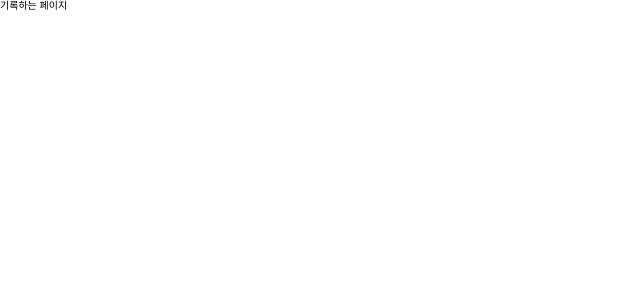
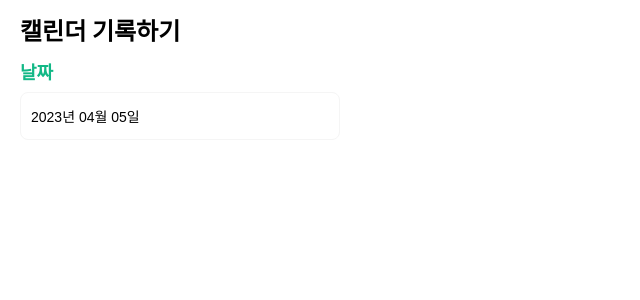
Before and after one commit to MyTumblerDiary/MTD-front, a Next.js app: page /record in a window 1280 px wide. Shown: the top 300 px of the page, without its empty margins (0-640 px from the left). Built offline with nearby package versions, Linux system fonts and the light colour scheme.

Commit message:
feat: 기록페이지에서 날짜 부분 구현(react-datepicker 사용)

```diff
--- /dev/null
+++ b/src/components/Record/DatePicker/DatePicker.css
@@ -0,0 +1,62 @@
+.react-datepicker {
+  font-size: 16px;
+  border: 2px solid #12b886;
+  border-radius: 12px;
+}
+
+.react-datepicker-wrapper {
+  width: auto;
+}
+
+.react-datepicker__triangle {
+  display: none;
+}
+
+.react-datepicker__month-container {
+  width: 250px;
+  border-radius: inherit;
+}
+
+.react-datepicker__header {
+  background-color: #fff;
+  border: none;
+  padding: 0;
+  border-top-right-radius: inherit !important;
+  border-top-left-radius: inherit;
+  margin-bottom: 15px;
+}
+
+.react-datepicker__month {
+  padding: 0 16px 8px 16px;
+}
+
+.react-datepicker__day-names {
+  padding: 0 16px;
+  display: flex;
+  justify-content: space-between;
+}
+
+.react-datepicker__month {
+  margin: 0;
+}
+
+.react-datepicker__day-name {
+  width: 20px;
+  line-height: 20px;
+}
+
+.react-datepicker__week {
+  display: flex;
+  justify-content: space-between;
+  margin-bottom: 3px;
+}
+
+.react-datepicker__day {
+  width: 20px;
+  line-height: 20px;
+}
+
+.react-datepicker__day--selected {
+  background-color: #12b886;
+  width: 22px;
+}
--- /dev/null
+++ b/src/components/Record/DatePicker/RecordDatePicker.style.ts
@@ -0,0 +1,45 @@
+import styled from 'styled-components';
+import DatePicker from 'react-datepicker';
+import themes from '@/styles/theme';
+
+export const DatePickerContainer = styled(DatePicker)`
+  width: 320px;
+  height: 48px;
+  padding: 10px;
+  box-sizing: border-box;
+  border-radius: 8px;
+  outline: none;
+  border: 1px solid ${themes.color.g100};
+  font-size: 14px;
+`;
+
+export const DatePickerHeader = styled.div`
+  border-bottom: 2px solid ${themes.color.main};
+  padding: 12px;
+  margin-bottom: 12px;
+
+  display: flex;
+  justify-content: space-between;
+  align-items: center;
+
+  svg {
+    fill: black;
+    padding-top: 2px;
+  }
+
+  button {
+    padding: 0;
+  }
+`;
+
+export const DecreaseMonthButton = styled.button`
+  transform: scaleX(-1);
+`;
+
+export const IncreaseMonthButton = styled.button`
+  &:disabled {
+    svg {
+      fill: gray;
+    }
+  }
+`;
--- /dev/null
+++ b/src/components/Record/DatePicker/RecordDatePicker.tsx
@@ -0,0 +1,54 @@
+import { SetStateAction } from 'react';
+
+import { ko } from 'date-fns/locale';
+import { getYear, getMonth } from 'date-fns';
+
+import Typography from '../../Common/Typography/Typography';
+
+import * as Style from './RecordDatePicker.style';
+
+import Svg from '../../svg';
+
+interface DatePickerProps {
+  recordDate: Date;
+  setRecordDate: React.Dispatch<SetStateAction<Date>>;
+}
+
+const RecordDatePicker = ({ recordDate, setRecordDate }: DatePickerProps) => {
+  return (
+    <Style.DatePickerContainer
+      renderCustomHeader={({
+        date,
+        decreaseMonth,
+        increaseMonth,
+        nextMonthButtonDisabled
+      }) => (
+        <Style.DatePickerHeader>
+          <Style.DecreaseMonthButton onClick={decreaseMonth}>
+            <Svg.CaretRight />
+          </Style.DecreaseMonthButton>
+          <Typography size='button1' variant='main'>
+            {getYear(date)}년 {getMonth(date) + 1}월
+          </Typography>
+          <Style.IncreaseMonthButton
+            onClick={increaseMonth}
+            disabled={nextMonthButtonDisabled}
+          >
+            <Svg.CaretRight />
+          </Style.IncreaseMonthButton>
+        </Style.DatePickerHeader>
+      )}
+      selected={recordDate}
+      onChange={(date: Date) => setRecordDate(date)}
+      dateFormat='yyyy년 MM월 dd일'
+      maxDate={new Date()}
+      locale={ko}
+      onFocus={(e) => e.target.blur()}
+      onKeyDown={(e) => {
+        e.preventDefault();
+      }}
+    />
+  );
+};
+
+export default RecordDatePicker;
--- /dev/null
+++ b/src/components/Record/RecordContainer.style.ts
@@ -0,0 +1,15 @@
+import styled from 'styled-components';
+
+export const Container = styled.div`
+  display: flex;
+  flex-direction: column;
+  padding: 0 20px;
+`;
+
+export const PageTitleContainer = styled.div`
+  margin: 20px 0;
+`;
+
+export const TitleContainer = styled.div`
+  margin-bottom: 10px;
+`;
--- /dev/null
+++ b/src/components/Record/RecordContainer.tsx
@@ -0,0 +1,25 @@
+import { useState } from 'react';
+
+import SubTitle from '../Common/Heading/SubTitle';
+import Title from '../Common/Heading/Title';
+import RecordDatePicker from './DatePicker/RecordDatePicker';
+
+import * as Style from './RecordContainer.style';
+
+const RecordContainer = () => {
+  const [recordDate, setRecordDate] = useState(new Date());
+
+  return (
+    <Style.Container>
+      <Style.PageTitleContainer>
+        <SubTitle>캘린더 기록하기</SubTitle>
+      </Style.PageTitleContainer>
+      <Style.TitleContainer>
+        <Title variant='main'>날짜</Title>
+      </Style.TitleContainer>
+      <RecordDatePicker recordDate={recordDate} setRecordDate={setRecordDate} />
+    </Style.Container>
+  );
+};
+
+export default RecordContainer;
--- a/src/components/svg.tsx
+++ b/src/components/svg.tsx
@@ -8,6 +8,7 @@ import KakaoLogo from '../../public/icons/KakaoLogo.svg';
 import GoogleLogo from '../../public/icons/GoogleLogo.svg';
 import AppleLogo from '../../public/icons/AppleLogo.svg';
 import LoginButton from '../../public/icons/LoginButton.svg';
+import CaretRight from '../../public/icons/CaretRight.svg';
 
 export default {
   Home,
@@ -19,5 +20,6 @@ export default {
   KakaoLogo,
   GoogleLogo,
   AppleLogo,
-  LoginButton
+  LoginButton,
+  CaretRight
 };
--- a/src/pages/_app.tsx
+++ b/src/pages/_app.tsx
@@ -9,6 +9,9 @@ import { client } from '@/apollo/client';
 import { RecoilRoot } from 'recoil';
 
 import Layout from '@/components/Layout/Layout';
+
+import 'react-datepicker/dist/react-datepicker.css';
+import '../components/Record/DatePicker/DatePicker.css';
 
 export type NextPageWithLayout = NextPage & {
   getLayout?: (page: React.ReactElement) => React.ReactNode;
--- a/src/pages/record.tsx
+++ b/src/pages/record.tsx
@@ -1,11 +1,12 @@
 import Layout from '../components/Layout/Layout';
 import PageHead from '@/components/Common/Head/Head';
+import RecordContainer from '@/components/Record/RecordContainer';
 
 export default function Record() {
   return (
     <div>
       <PageHead title='기록하기' />
-      기록하는 페이지
+      <RecordContainer />
     </div>
   );
 }
```
Also changed, not shown: package.json (+5 -2 lines), public/icons/CaretRight.svg (added), 1 other file (tests, documents, lock files or other folders).
